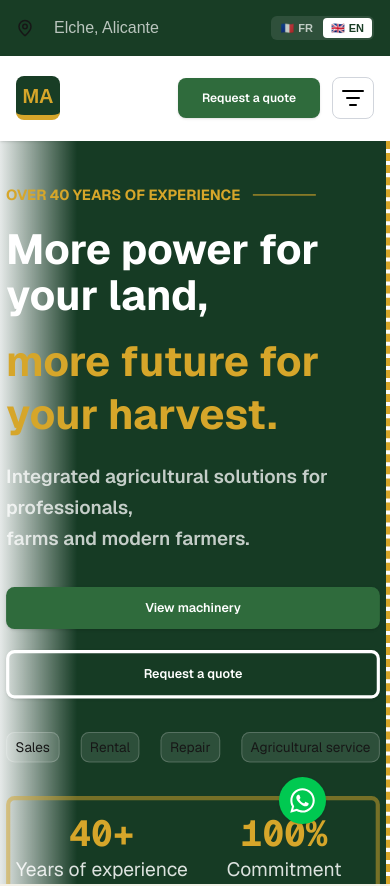
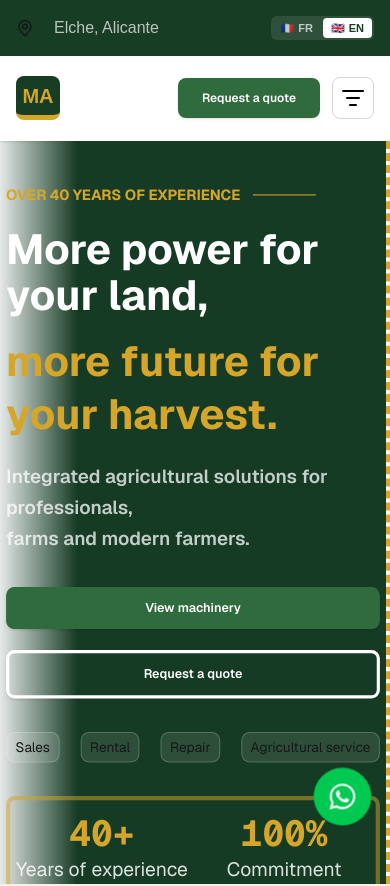
Before and after one commit to eliezermasial/machine-andre, a Next.js app: page /en in a window 390 px wide. Shown: the top 886 px of the page. Built offline with nearby package versions, Linux system fonts and the light colour scheme.

Commit message:
add scale and padding in responsive

```diff
--- a/app/[locale]/layout.tsx
+++ b/app/[locale]/layout.tsx
@@ -43,8 +43,8 @@ export default async function LocaleLayout({
                         href="https://wa.me/243820083703"
                         target="_bank"
                         rel="noopener noreferrer"
-                        className="fixed bottom-5 scale-100 inline-flex items-center text-base xs:text-sm
-                            md:text-base justify-center bg-green-500 font-sans p-1.5 md:px-4 md:py-2 z-50 right-16
+                        className="fixed bottom-5 scale-105 md:scale-100 inline-flex items-center text-base xs:text-sm
+                            md:text-base justify-center bg-green-500 font-sans p-2.5 md:px-4 md:py-2 z-50 right-5 md:right-15
                         text-center text-white rounded-full hover:scale-105 transition-all shadow font-semibold"
                     >
                         <WhatsAppIcon className="text-white" />
```
